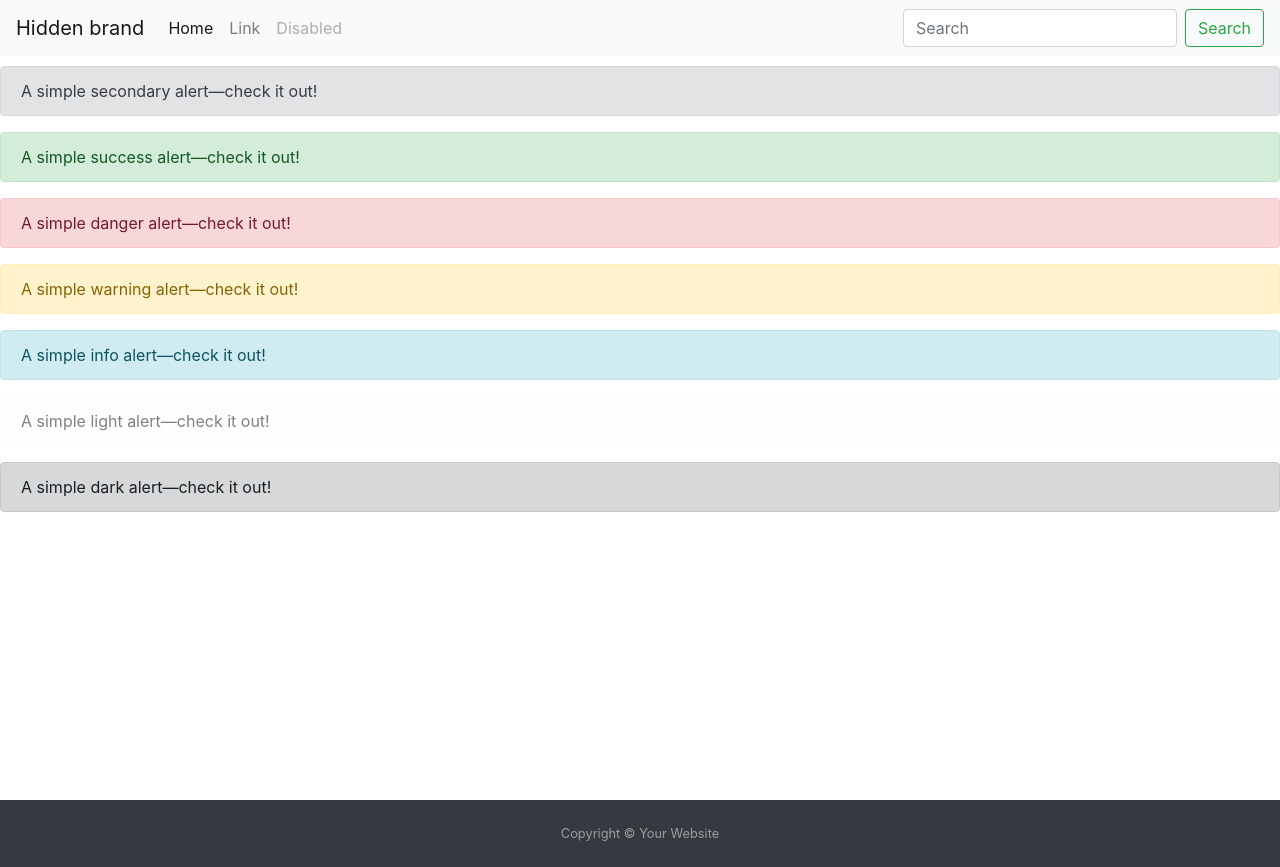
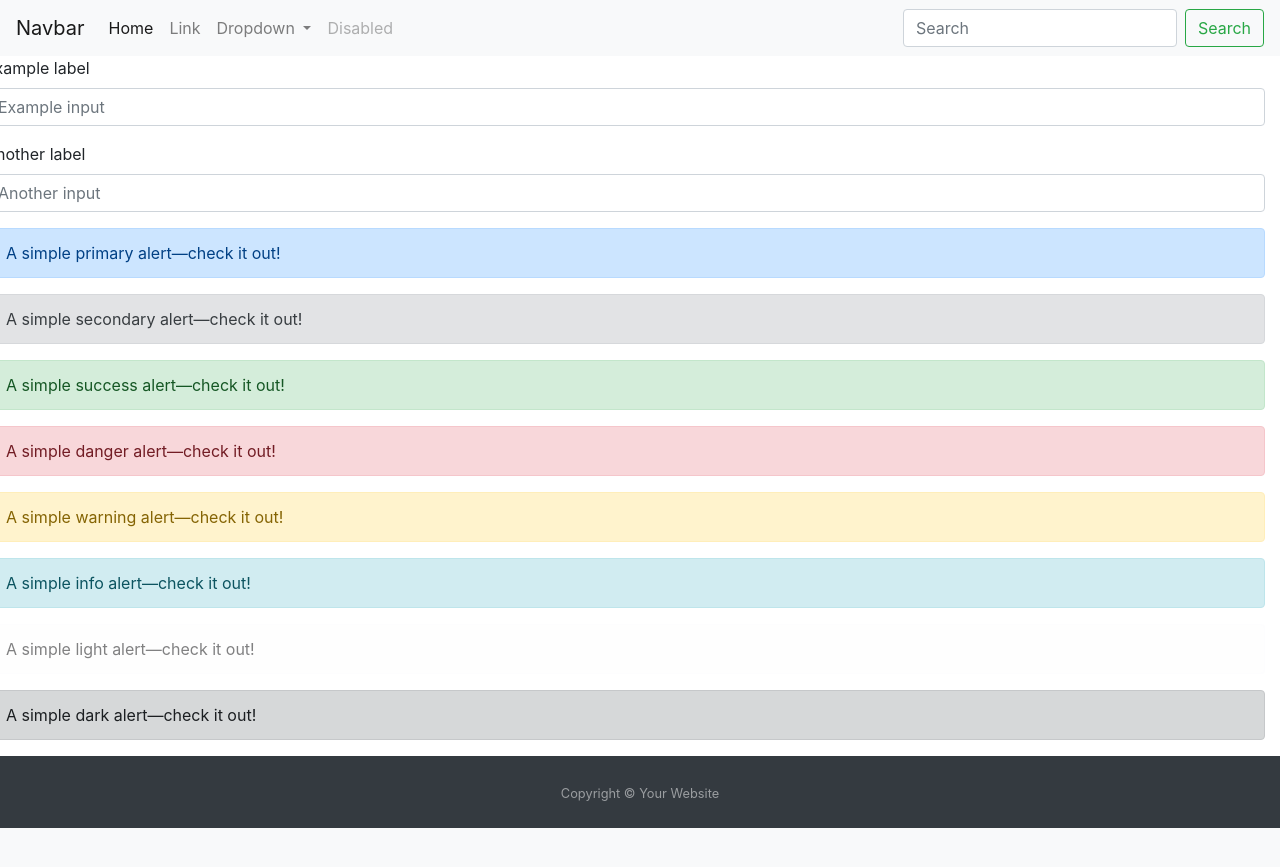
Before and after one commit to Nickolasll/django_abstract, a Django app: template frontend/templates/home.html in a window 1280 px wide. After the commit the page ends 828 px from the top, so only its background shows below. Run offline with Django 3.2, Linux system fonts and the light colour scheme; the template is opened without the code that fills it, so the values that code supplies are empty; some libraries are stand-ins or nearby versions.

Commit message:
base_template

```diff
--- a/backend/urls.py
+++ b/backend/urls.py
@@ -15,11 +15,9 @@
 """
 from django.conf.urls import url
 from django.contrib import admin
-from django.urls import path
-
-from frontend.views import home
+from django.urls import path, include
 
 urlpatterns = [
     path('admin/', admin.site.urls),
-    url(r"^$", home, name="home"),
+    url(r'', include('frontend.urls')),
 ]
--- /dev/null
+++ b/frontend/static/style.css
@@ -0,0 +1,4 @@
+html, body, .container-fluid {
+  height: 100%;
+  padding: 0;
+}
--- a/frontend/templates/base/base_template.html
+++ b/frontend/templates/base/base_template.html
@@ -1,12 +1,15 @@
-{% include 'base/bootstrap.html' %}
-{% include 'base/navbar.html' %}
+<!doctype html>
+<html lang="ru">
+    {% include 'base/bootstrap.html' %}
+    {% load static %}
+    <link rel="stylesheet" type="text/css" href="{% static 'style.css' %}">
 
-<section className="container-fluid h-auto" style="height:100%">
-    <div className="row justify-content-center">
-        <article className="d-flex flex-column justify-content-center align-items-center vh-100">
+    <div class="container-fluid d-flex flex-column">
+        {% include 'base/navbar.html' %}
+        <div class="row d-flex flex-column justify-content-center w-100">
             {% block 'body' %}
             {% endblock %}
-        </article>
+        </div>
+        {% include 'base/footer.html' %}
     </div>
-</section>
-{% include 'base/footer.html' %}
+</html>
--- a/frontend/templates/base/bootstrap.html
+++ b/frontend/templates/base/bootstrap.html
@@ -1,3 +1,5 @@
+<meta charset="utf-8">
+<meta name="viewport" content="width=device-width, initial-scale=1, shrink-to-fit=no">
 <link rel="stylesheet" href="https://stackpath.bootstrapcdn.com/bootstrap/4.5.0/css/bootstrap.min.css" integrity="sha384-9aIt2nRpC12Uk9gS9baDl411NQApFmC26EwAOH8WgZl5MYYxFfc+NcPb1dKGj7Sk" crossorigin="anonymous">
 <script src="https://code.jquery.com/jquery-3.5.1.slim.min.js" integrity="sha384-DfXdz2htPH0lsSSs5nCTpuj/zy4C+OGpamoFVy38MVBnE+IbbVYUew+OrCXaRkfj" crossorigin="anonymous"></script>
 <script src="https://cdn.jsdelivr.net/npm/popper.js@1.16.0/dist/umd/popper.min.js" integrity="sha384-Q6E9RHvbIyZFJoft+2mJbHaEWldlvI9IOYy5n3zV9zzTtmI3UksdQRVvoxMfooAo" crossorigin="anonymous"></script>
--- a/frontend/templates/base/footer.html
+++ b/frontend/templates/base/footer.html
@@ -1,4 +1,4 @@
-<footer id="sticky-footer" class="py-4 bg-dark text-white-50">
+<footer id="footer" class="py-4 bg-dark text-white-50">
     <div class="container text-center">
         <small>Copyright &copy; Your Website</small>
     </div>
--- a/frontend/templates/base/navbar.html
+++ b/frontend/templates/base/navbar.html
@@ -1,15 +1,26 @@
-<nav class="navbar fixed-top navbar-expand-lg navbar-light bg-light">
-  <button class="navbar-toggler" type="button" data-toggle="collapse" data-target="#navbarTogglerDemo01" aria-controls="navbarTogglerDemo01" aria-expanded="false" aria-label="Toggle navigation">
+<header class="navbar navbar-expand-lg navbar-light bg-light sticky-top">
+  <a class="navbar-brand" href="#">Navbar</a>
+  <button class="navbar-toggler" type="button" data-toggle="collapse" data-target="#navbarSupportedContent" aria-controls="navbarSupportedContent" aria-expanded="false" aria-label="Toggle navigation">
     <span class="navbar-toggler-icon"></span>
   </button>
-  <div class="collapse navbar-collapse" id="navbarTogglerDemo01">
-    <a class="navbar-brand" href="#">Hidden brand</a>
-    <ul class="navbar-nav mr-auto mt-2 mt-lg-0">
+  <div class="collapse navbar-collapse" id="navbarSupportedContent">
+    <ul class="navbar-nav mr-auto">
       <li class="nav-item active">
         <a class="nav-link" href="#">Home <span class="sr-only">(current)</span></a>
       </li>
       <li class="nav-item">
         <a class="nav-link" href="#">Link</a>
+      </li>
+      <li class="nav-item dropdown">
+        <a class="nav-link dropdown-toggle" href="#" id="navbarDropdown" role="button" data-toggle="dropdown" aria-haspopup="true" aria-expanded="false">
+          Dropdown
+        </a>
+        <div class="dropdown-menu" aria-labelledby="navbarDropdown">
+          <a class="dropdown-item" href="#">Action</a>
+          <a class="dropdown-item" href="#">Another action</a>
+          <div class="dropdown-divider"></div>
+          <a class="dropdown-item" href="#">Something else here</a>
+        </div>
       </li>
       <li class="nav-item">
         <a class="nav-link disabled" href="#">Disabled</a>
@@ -20,4 +31,4 @@
       <button class="btn btn-outline-success my-2 my-sm-0" type="submit">Search</button>
     </form>
   </div>
-</nav>
+</header>
--- a/frontend/templates/home.html
+++ b/frontend/templates/home.html
@@ -1,27 +1,35 @@
 {% extends 'base/base_template.html' %}
 {% block 'body' %}
-    <div class="alert alert-primary" role="alert">
+<div class="form-group align-self-center w-100">
+    <label for="formGroupExampleInput">Example label</label>
+    <input type="text" class="form-control" id="formGroupExampleInput" placeholder="Example input">
+</div>
+<div class="form-group align-self-center w-100">
+    <label for="formGroupExampleInput2">Another label</label>
+    <input type="text" class="form-control" id="formGroupExampleInput2" placeholder="Another input">
+</div>
+<div class="alert alert-primary align-self-center w-100" role="alert">
     A simple primary alert—check it out!
 </div>
-    <div class="alert alert-secondary" role="alert">
+<div class="alert alert-secondary align-self-center w-100" role="alert">
     A simple secondary alert—check it out!
 </div>
-    <div class="alert alert-success" role="alert">
+<div class="alert alert-success align-self-center w-100" role="alert">
     A simple success alert—check it out!
 </div>
-    <div class="alert alert-danger" role="alert">
+<div class="alert alert-danger align-self-center w-100" role="alert">
     A simple danger alert—check it out!
 </div>
-    <div class="alert alert-warning" role="alert">
+<div class="alert alert-warning align-self-center w-100" role="alert">
     A simple warning alert—check it out!
 </div>
-    <div class="alert alert-info" role="alert">
+<div class="alert alert-info align-self-center w-100" role="alert">
     A simple info alert—check it out!
 </div>
-    <div class="alert alert-light" role="alert">
+<div class="alert alert-light align-self-center w-100" role="alert">
     A simple light alert—check it out!
 </div>
-    <div class="alert alert-dark" role="alert">
+<div class="alert alert-dark align-self-center w-100" role="alert">
     A simple dark alert—check it out!
 </div>
 {% endblock %}
--- /dev/null
+++ b/frontend/urls.py
@@ -0,0 +1,7 @@
+from django.conf.urls import url
+from frontend.views import home
+
+
+urlpatterns = [
+    url(r"^$", home, name="home"),
+]
```
Also changed, not shown: frontend/static/__init__.py (added). Lines whose indentation alone changed are shown as unchanged.
